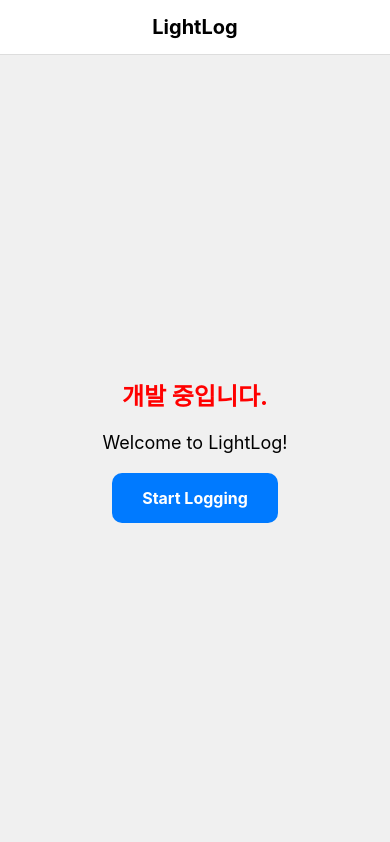
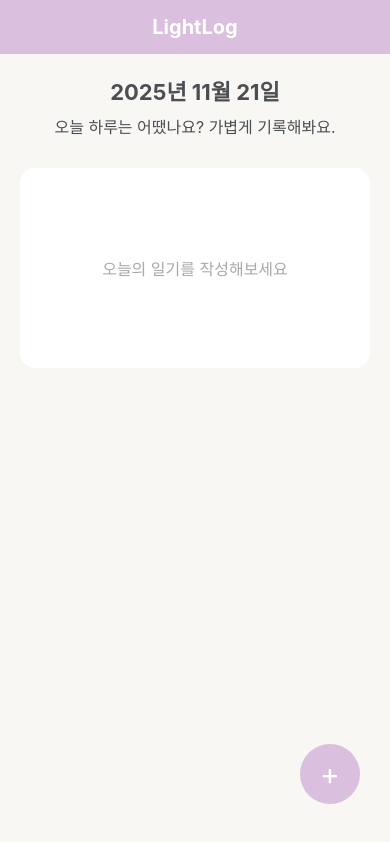
Before and after one commit to pnci1029/LightLog, a React Native app in the folder LightLog_FE/: screen / in a window 390 px wide. Built offline with nearby package versions, Linux system fonts and the light colour scheme.

Commit message:
테마 및 폰트 테스트

```diff
--- a/LightLog_FE/App.tsx
+++ b/LightLog_FE/App.tsx
@@ -1,20 +1,37 @@
 import { StatusBar } from 'expo-status-bar';
-import { StyleSheet, Text, View, SafeAreaView, TouchableOpacity } from 'react-native';
+import { StyleSheet, Text, View, SafeAreaView } from 'react-native';
+import Header from './src/components/common/Header';
+import DiaryCard from './src/components/home/DiaryCard';
+import FloatingActionButton from './src/components/common/FloatingActionButton';
+import { theme } from './src/theme/theme';
+
+// Helper to get current date in YYYY년 MM월 DD일 format
+const getFormattedDate = () => {
+  const date = new Date();
+  const year = date.getFullYear();
+  const month = date.getMonth() + 1;
+  const day = date.getDate();
+  return `${year}년 ${month}월 ${day}일`;
+};
 
 export default function App() {
+  const handleFabPress = () => {
+    // Navigate to DiaryWriteScreen in the future
+    console.log('FAB pressed!');
+  };
+
   return (
     <SafeAreaView style={styles.container}>
-      <View style={styles.header}>
-        <Text style={styles.headerText}>LightLog</Text>
+      <StatusBar style="dark" />
+      <Header title="LightLog" />
+
+      <View style={styles.content}>
+        <Text style={styles.dateText}>{getFormattedDate()}</Text>
+        <Text style={styles.welcomeMessage}>오늘 하루는 어땠나요? 가볍게 기록해봐요.</Text>
+        <DiaryCard />
       </View>
-      <View style={styles.content}>
-        <Text style={styles.developmentText}>개발 중입니다.</Text>
-        <Text style={styles.welcomeText}>Welcome to LightLog!</Text>
-        <TouchableOpacity style={styles.button}>
-          <Text style={styles.buttonText}>Start Logging</Text>
-        </TouchableOpacity>
-      </View>
-      <StatusBar style="auto" />
+
+      <FloatingActionButton onPress={handleFabPress} />
     </SafeAreaView>
   );
 }
@@ -22,43 +39,23 @@ export default function App() {
 const styles = StyleSheet.create({
   container: {
     flex: 1,
-    backgroundColor: '#f0f0f0',
-  },
-  header: {
-    backgroundColor: '#fff',
-    padding: 15,
-    borderBottomWidth: 1,
-    borderBottomColor: '#ddd',
-    alignItems: 'center',
-  },
-  headerText: {
-    fontSize: 20,
-    fontWeight: 'bold',
+    backgroundColor: theme.background,
   },
   content: {
     flex: 1,
-    alignItems: 'center',
-    justifyContent: 'center',
+    padding: 20,
   },
-  developmentText: {
-    fontSize: 24,
+  dateText: {
+    fontSize: 22,
     fontWeight: 'bold',
-    color: 'red',
-    marginBottom: 20,
+    color: theme.text,
+    marginBottom: 8,
+    textAlign: 'center',
   },
-  welcomeText: {
-    fontSize: 18,
-    marginBottom: 20,
-  },
-  button: {
-    backgroundColor: '#007AFF',
-    paddingVertical: 15,
-    paddingHorizontal: 30,
-    borderRadius: 10,
-  },
-  buttonText: {
-    color: '#fff',
+  welcomeMessage: {
     fontSize: 16,
-    fontWeight: 'bold',
+    color: theme.text,
+    textAlign: 'center',
+    marginBottom: 30,
   },
 });
```
